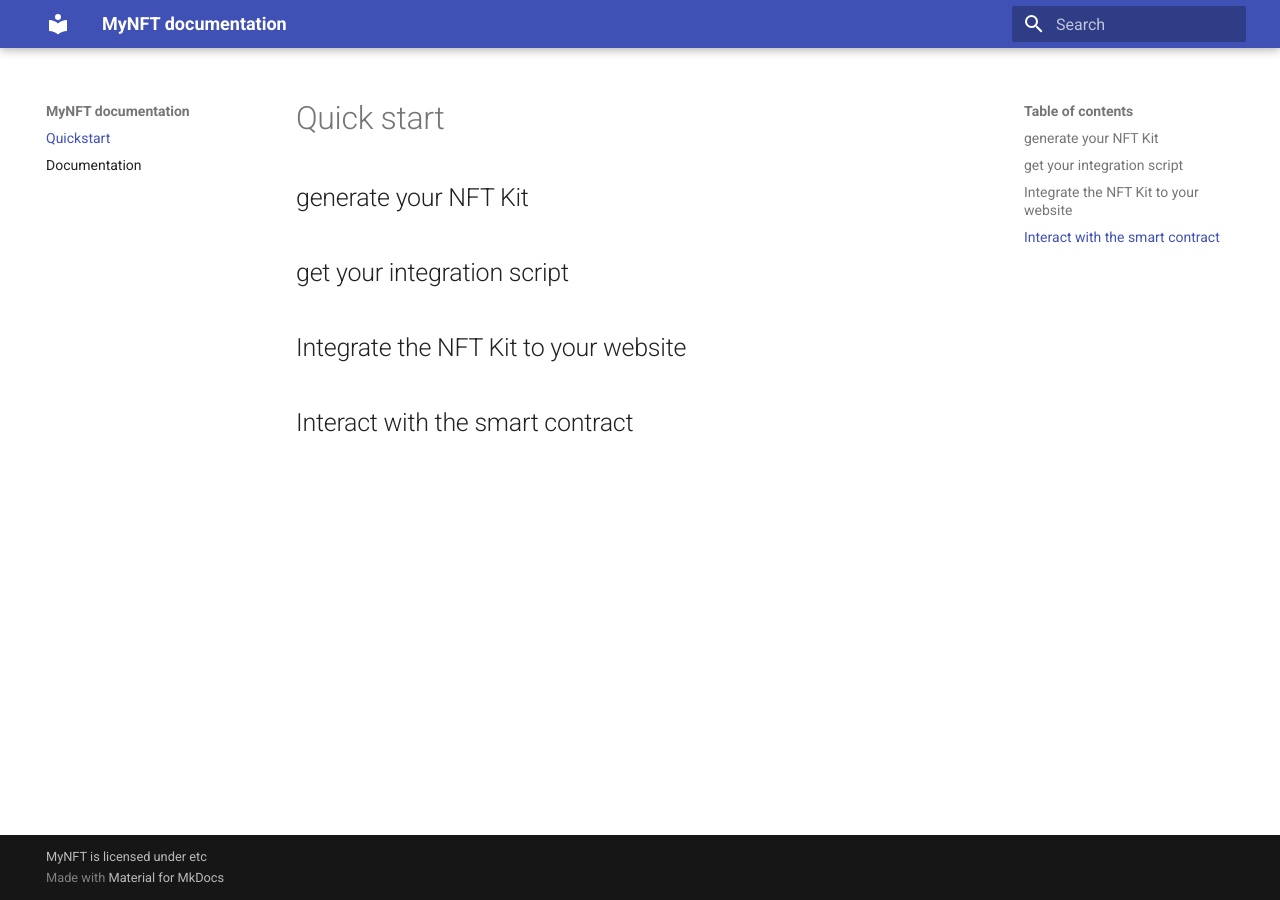
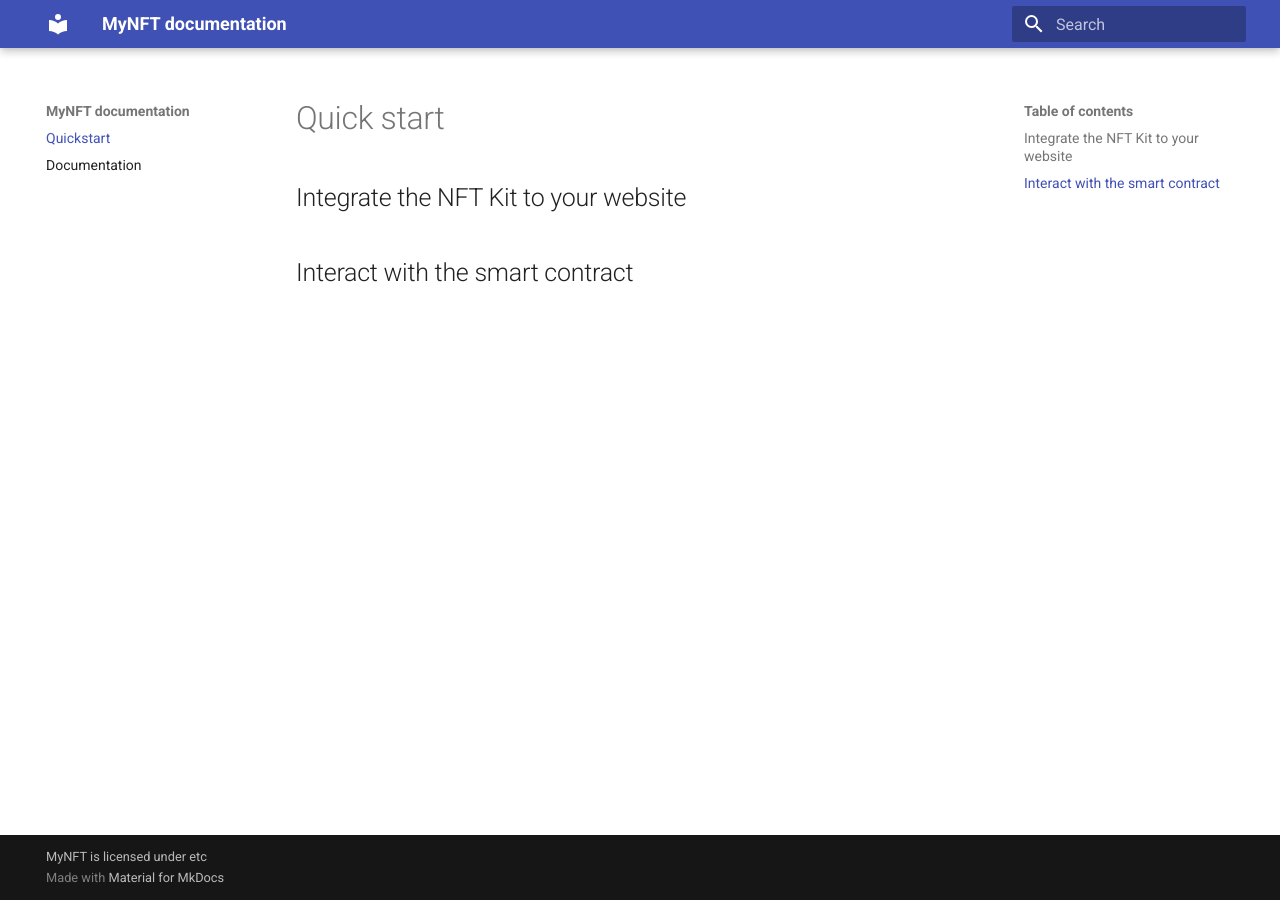
Before and after one commit to my-nft/factory-docs, an MkDocs documentation site: the page built from docs/quickstart.md, in a window 1280 px wide. Built offline with MkDocs 1.6.1 and Material for MkDocs 9.7.7, drawn with Linux system fonts in a browser that asks for light colours.

Commit message:
Update quickstart.md

```diff
--- a/docs/quickstart.md
+++ b/docs/quickstart.md
@@ -1,5 +1,4 @@
 # Quick start
-## generate your NFT Kit
-## get your integration script
+
 ## Integrate the NFT Kit to your website
 ## Interact with the smart contract
```
